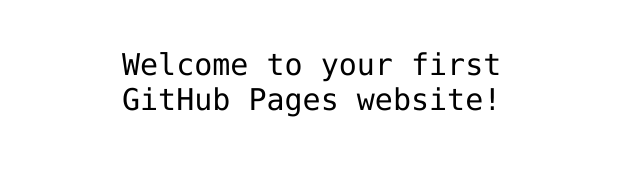
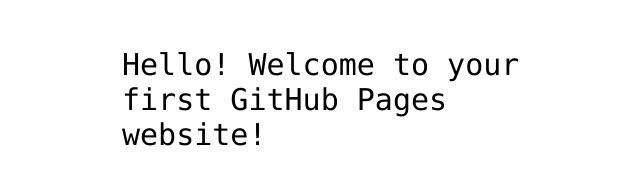
Before and after one commit to agasyants/agasyants.github.io, a plain HTML site: page index.html in a window 1280 px wide. Shown: the part 341-526 px from the top of the page, without its empty margins (318-958 px from the left). Drawn offline with Linux system fonts and the light colour scheme.

Commit message:
add hello

```diff
--- a/index.html
+++ b/index.html
@@ -12,7 +12,7 @@
 <img src="https://octodex.github.com/images/daftpunktocat-thomas.gif" id="octocat" alt="octocat-gif" />
 
 <!-- Change this code here by copy and pasting your template on line 15 -->
-<p>Welcome to your first GitHub Pages website!</p>
+<p>Hello! Welcome to your first GitHub Pages website!</p>
 
 </body>
 </html>
```
